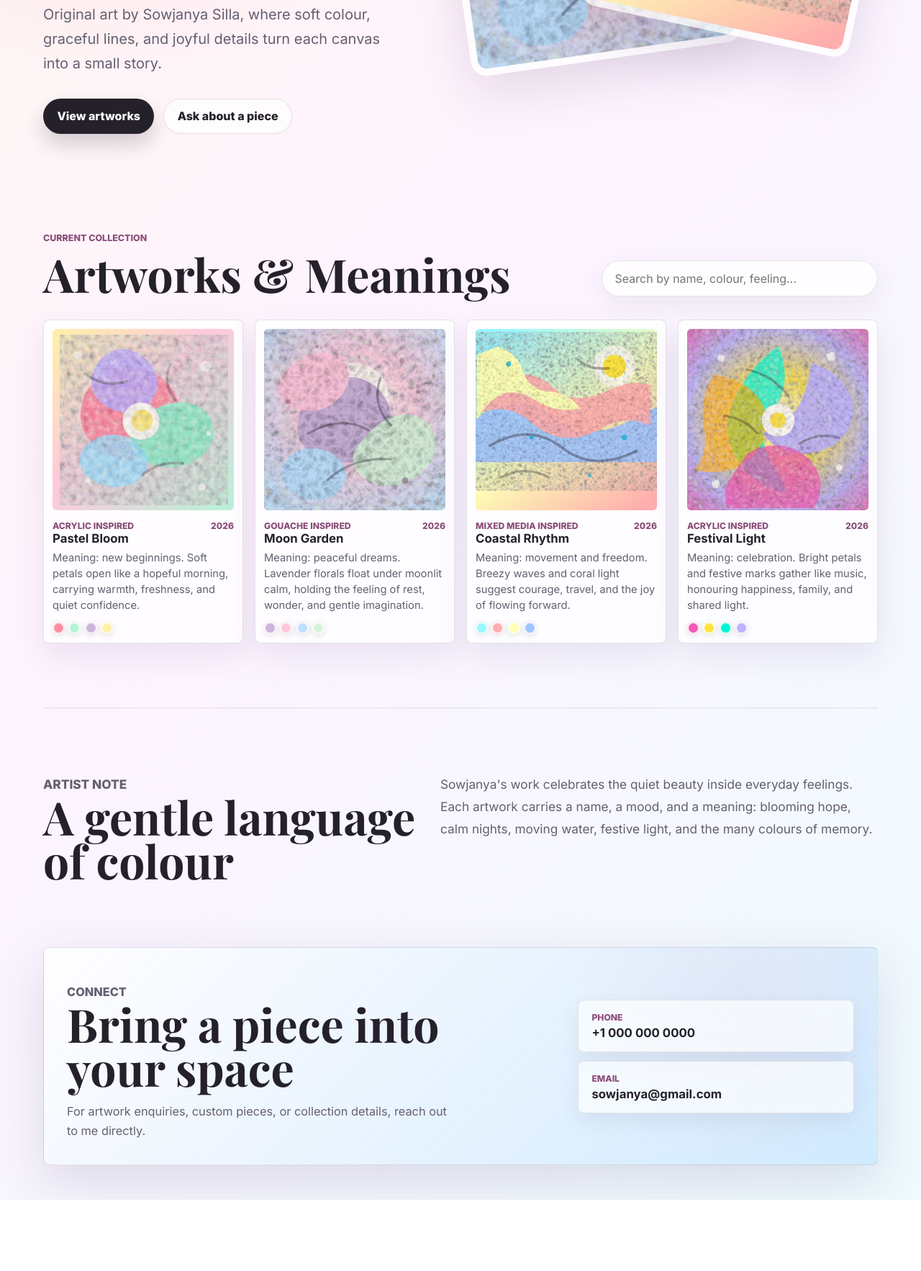
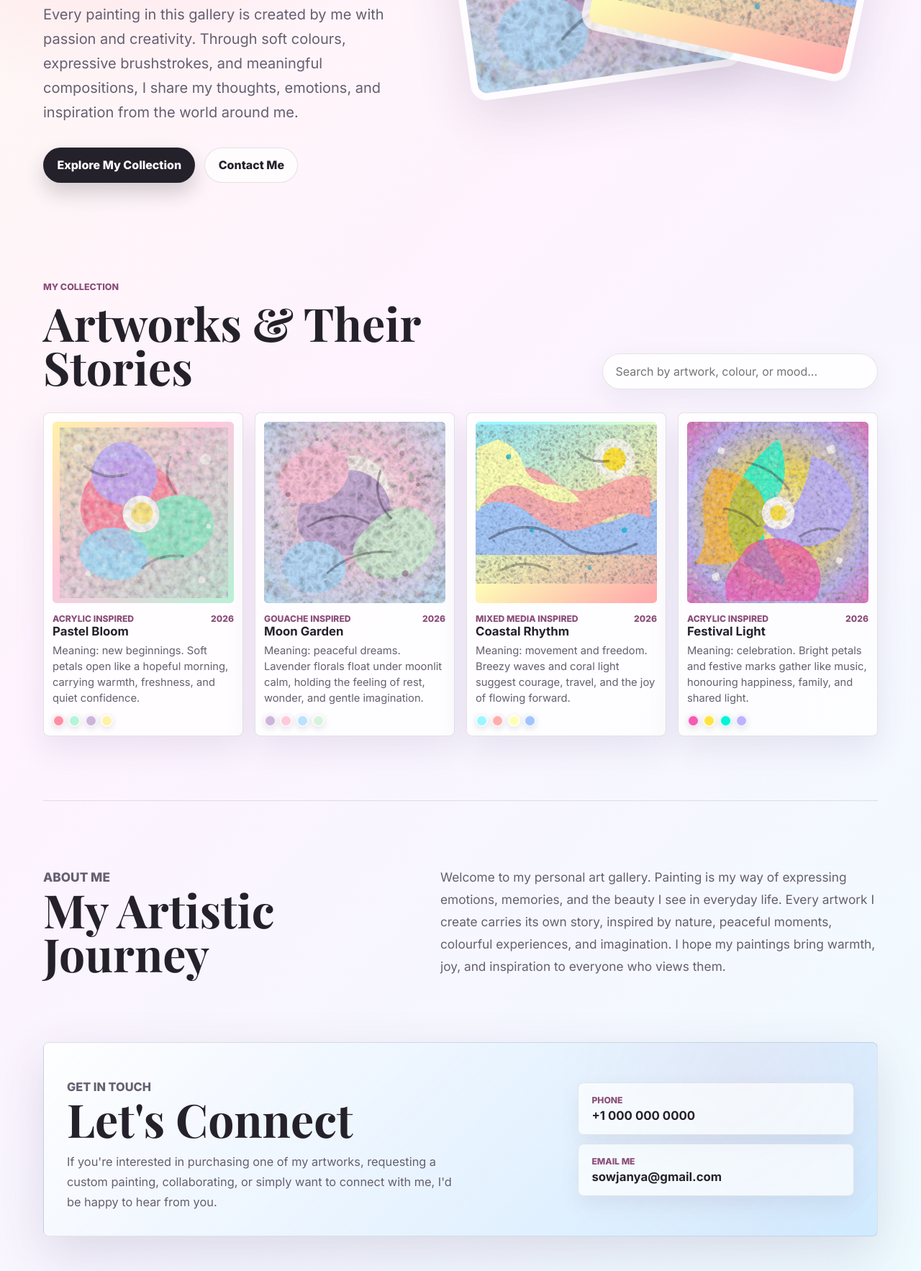
Before and after one commit to jami-manasa/art_album, a plain HTML site: page index.html in a window 1280 px wide. Shown: the part 773-2539 px from the top of the page at 72% size. Before the commit the page ends 2440 px from the top, so only its background shows below. Drawn offline with nearby package versions, Linux system fonts and the light colour scheme.

Commit message:
Revise text content for art gallery website
Updated various text elements for clarity and personalization in the art gallery website.

```diff
--- a/index.html
+++ b/index.html
@@ -3,99 +3,194 @@
   <head>
     <meta charset="utf-8">
     <meta name="viewport" content="width=device-width, initial-scale=1">
-    <meta name="description" content="Sowjanya Silla Art Gallery">
+    <meta name="description" content="Sowjanya Silla Personal Art Gallery">
     <title>Sowjanya Silla Art Gallery</title>
+
     <link rel="preconnect" href="https://fonts.googleapis.com">
     <link rel="preconnect" href="https://fonts.gstatic.com" crossorigin>
     <link href="https://fonts.googleapis.com/css2?family=Inter:wght@400;500;600;700;800&family=Playfair+Display:wght@700;800&display=swap" rel="stylesheet">
     <link rel="stylesheet" href="styles.css">
   </head>
+
   <body>
     <div class="cursor-glow" aria-hidden="true"></div>
 
     <header class="site-header">
-      <a class="brand" href="#top" aria-label="Sowjanya Silla Art Gallery home">
+      <a class="brand" href="#top" aria-label="Sowjanya Silla Art Gallery Home">
         <span class="brand-mark">SS</span>
         <span>Sowjanya Silla</span>
       </a>
+
       <nav class="nav-links" aria-label="Primary navigation">
         <a href="#gallery">Gallery</a>
-        <a href="#about">About</a>
+        <a href="#about">About Me</a>
         <a href="#contact">Contact</a>
       </nav>
     </header>
 
     <main id="top">
+
+      <!-- Hero -->
       <section class="hero" aria-labelledby="hero-title">
         <div class="hero-art" aria-hidden="true">
           <img src="assets/artworks/pastel-bloom.svg" alt="">
           <img src="assets/artworks/moon-garden.svg" alt="">
           <img src="assets/artworks/coastal-rhythm.svg" alt="">
         </div>
+
         <div class="hero-copy">
-          <p class="eyebrow">Pastel colour stories</p>
-          <h1 id="hero-title">Sowjanya Silla Art Gallery</h1>
-          <p class="hero-text">Original art by Sowjanya Silla, where soft colour, graceful lines, and joyful details turn each canvas into a small story.</p>
+          <p class="eyebrow">Original Artwork by Sowjanya Silla</p>
+
+          <h1 id="hero-title">
+            Welcome to My Art Gallery
+          </h1>
+
+          <p class="hero-text">
+            Every painting in this gallery is created by me with passion and creativity.
+            Through soft colours, expressive brushstrokes, and meaningful compositions,
+            I share my thoughts, emotions, and inspiration from the world around me.
+          </p>
+
           <div class="hero-actions">
-            <a class="button primary" href="#gallery">View artworks</a>
-            <a class="button secondary" href="#contact">Ask about a piece</a>
+            <a class="button primary" href="#gallery">Explore My Collection</a>
+            <a class="button secondary" href="#contact">Contact Me</a>
           </div>
         </div>
       </section>
 
+      <!-- Gallery -->
       <section id="gallery" class="section gallery-section" aria-labelledby="gallery-title">
+
         <div class="section-heading">
           <div>
-            <p class="eyebrow">Current collection</p>
-            <h2 id="gallery-title">Artworks & Meanings</h2>
+            <p class="eyebrow">My Collection</p>
+            <h2 id="gallery-title">Artworks & Their Stories</h2>
           </div>
+
           <label class="search-box">
             <span class="sr-only">Search artworks</span>
-            <input id="searchInput" type="search" placeholder="Search by name, colour, feeling...">
+            <input
+              id="searchInput"
+              type="search"
+              placeholder="Search by artwork, colour, or mood..."
+            >
           </label>
         </div>
+
         <div id="galleryGrid" class="gallery-grid" aria-live="polite"></div>
-        <p id="emptyState" class="empty-state" hidden>No artworks match that search.</p>
+
+        <p id="emptyState" class="empty-state" hidden>
+          No artworks match your search.
+        </p>
+
       </section>
 
-      <section id="about" class="section split-section" aria-labelledby="about-title">
+      <!-- About -->
+      <section
+        id="about"
+        class="section split-section"
+        aria-labelledby="about-title"
+      >
+
         <div>
-          <p class="eyebrow">Artist note</p>
-          <h2 id="about-title">A gentle language of colour</h2>
+          <p class="eyebrow">About Me</p>
+          <h2 id="about-title">My Artistic Journey</h2>
         </div>
-        <p>Sowjanya's work celebrates the quiet beauty inside everyday feelings. Each artwork carries a name, a mood, and a meaning: blooming hope, calm nights, moving water, festive light, and the many colours of memory.</p>
+
+        <p>
+          Welcome to my personal art gallery. Painting is my way of expressing
+          emotions, memories, and the beauty I see in everyday life.
+          Every artwork I create carries its own story, inspired by nature,
+          peaceful moments, colourful experiences, and imagination.
+          I hope my paintings bring warmth, joy, and inspiration to everyone who
+          views them.
+        </p>
+
       </section>
 
-      <section id="contact" class="section contact-band" aria-labelledby="contact-title">
+      <!-- Contact -->
+      <section
+        id="contact"
+        class="section contact-band"
+        aria-labelledby="contact-title"
+      >
+
         <div class="contact-copy">
-          <p class="eyebrow">Connect</p>
-          <h2 id="contact-title">Bring a piece into your space</h2>
-          <p>For artwork enquiries, custom pieces, or collection details, reach out to me directly.</p>
+          <p class="eyebrow">Get in Touch</p>
+
+          <h2 id="contact-title">
+            Let's Connect
+          </h2>
+
+          <p>
+            If you're interested in purchasing one of my artworks,
+            requesting a custom painting, collaborating, or simply want
+            to connect with me, I'd be happy to hear from you.
+          </p>
         </div>
-        <div class="contact-links" aria-label="Sowjanya Silla contact details">
+
+        <div
+          class="contact-links"
+          aria-label="Contact Information"
+        >
+
           <a class="contact-link" href="tel:+10000000000">
             <span>Phone</span>
             <strong>+1 000 000 0000</strong>
           </a>
-          <a class="contact-link" href="mailto:sowjanya@example.com?subject=Artwork%20Inquiry">
-            <span>Email</span>
+
+          <a
+            class="contact-link"
+            href="mailto:sowjanya@example.com?subject=Artwork%20Inquiry"
+          >
+            <span>Email Me</span>
             <strong>sowjanya@gmail.com</strong>
           </a>
+
         </div>
+
       </section>
+
     </main>
 
-    <div id="lightbox" class="lightbox" role="dialog" aria-modal="true" aria-labelledby="lightboxTitle" hidden>
-      <button class="icon-button close-lightbox" type="button" aria-label="Close artwork preview">x</button>
+    <!-- Lightbox -->
+    <div
+      id="lightbox"
+      class="lightbox"
+      role="dialog"
+      aria-modal="true"
+      aria-labelledby="lightboxTitle"
+      hidden
+    >
+
+      <button
+        class="icon-button close-lightbox"
+        type="button"
+        aria-label="Close artwork preview"
+      >
+        ×
+      </button>
+
       <div class="lightbox-inner">
-        <img id="lightboxImage" src="" alt="">
+
+        <img
+          id="lightboxImage"
+          src=""
+          alt=""
+        >
+
         <div class="lightbox-copy">
           <p id="lightboxMeta" class="eyebrow"></p>
+
           <h2 id="lightboxTitle"></h2>
+
           <p id="lightboxDescription"></p>
+
           <div id="lightboxPalette" class="palette"></div>
         </div>
+
       </div>
+
     </div>
 
     <script src="script.js" defer></script>
```
